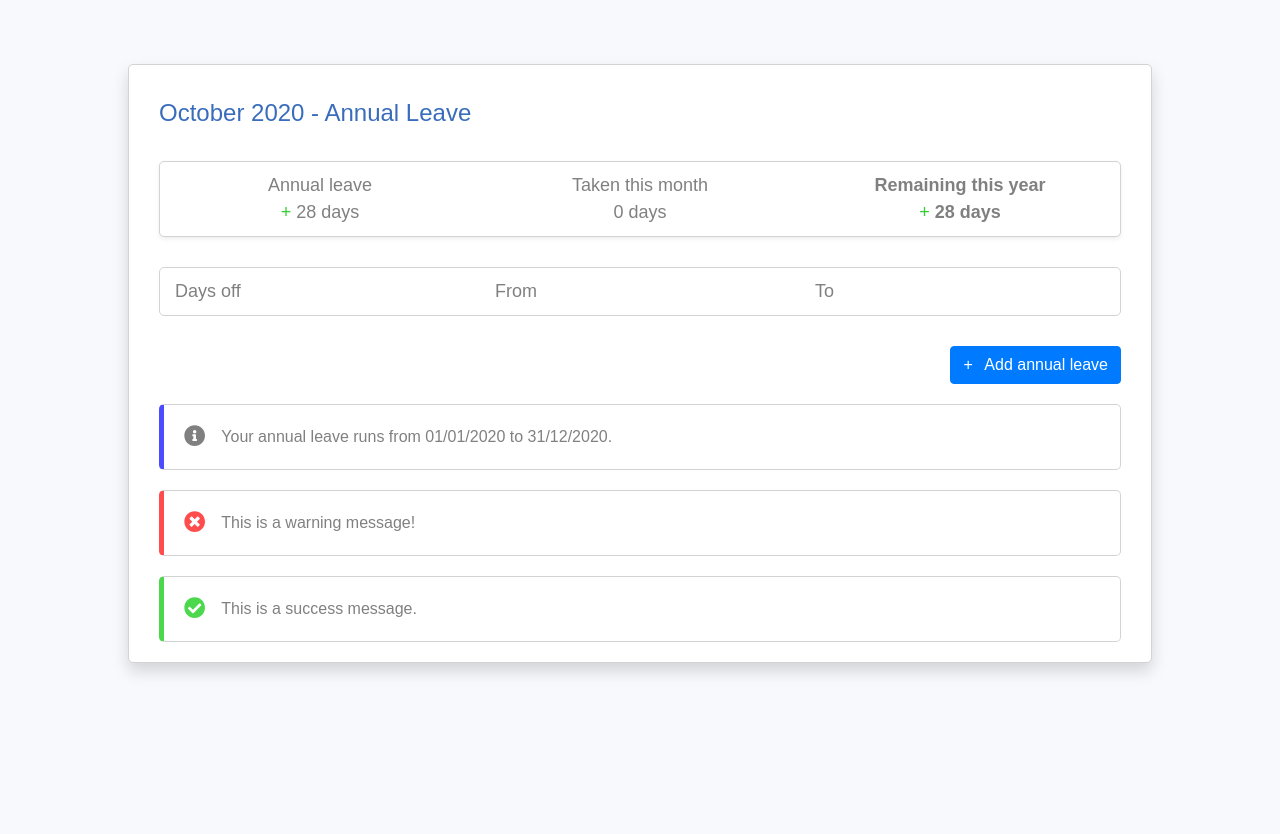
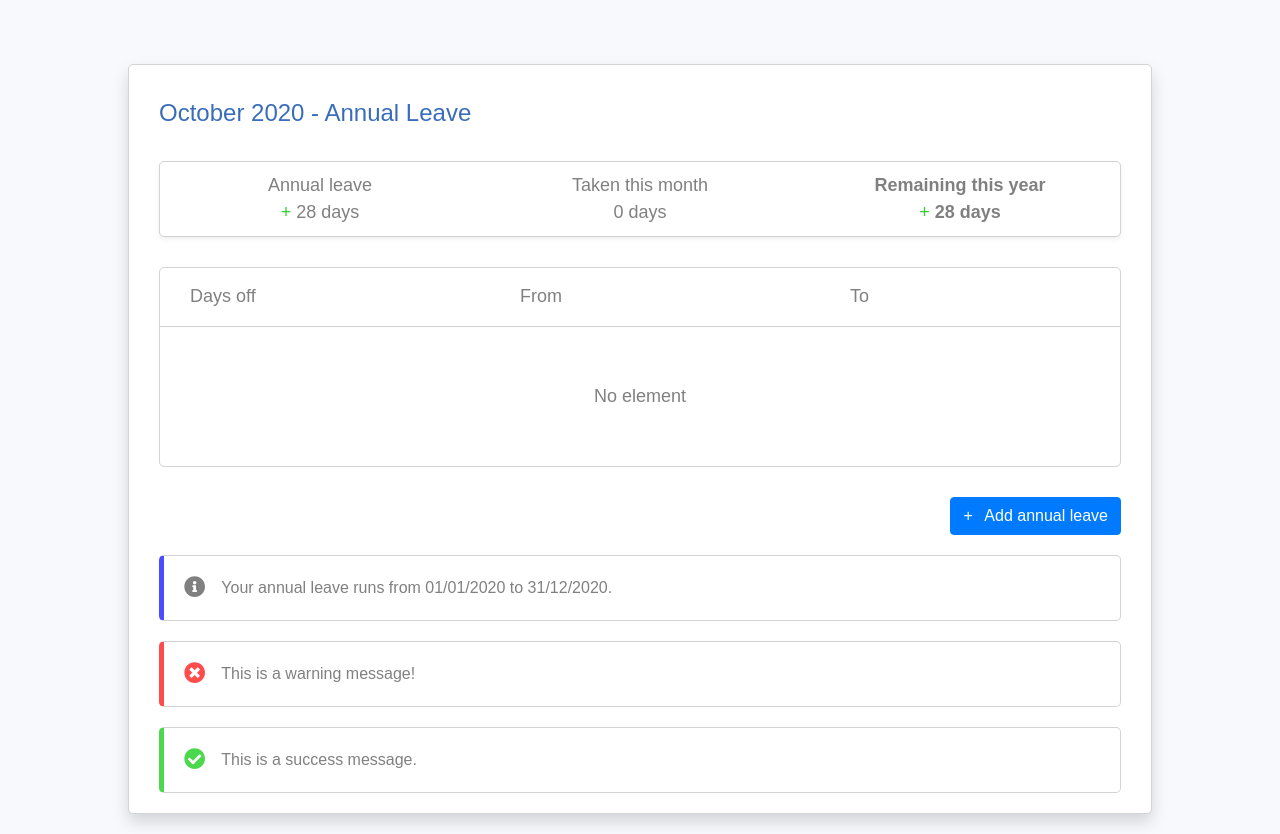
Before and after one commit to patrick-assaf/payfit-feature, a React (Create React App) app in the folder client/: page / in a window 1280 px wide. Before the commit the page ends 800 px from the top, so only its background shows below. Built offline with nearby package versions, Linux system fonts and the light colour scheme; the HTML template or start-up script is replaced by a standard one.

Commit message:
Add table elements for when table is empty

```diff
--- a/client/src/Components/LeaveTable.tsx
+++ b/client/src/Components/LeaveTable.tsx
@@ -7,7 +7,8 @@ interface Props {
 
 export const LeaveTable: React.FC<Props> = () => {
     return (
-        <div className="header-box row text-left">
+        <div className="table-box">
+            <div className="row">
                 <div className="col-sm header-title">
                     <div>Days off</div>
                 </div>
@@ -18,5 +19,10 @@ export const LeaveTable: React.FC<Props> = () => {
                     <div>To</div>
                 </div>
             </div>
+            <hr></hr>
+            <div className="text-center">
+                <p className="table-empty">No element</p>
+            </div>
+        </div>
     );
 };
--- a/client/src/Style.css
+++ b/client/src/Style.css
@@ -44,9 +44,40 @@ html, body {
     padding-bottom: 10px;
 }
 
-.header-title {
+.table-box {
+    border-style: solid;
+    border-color: lightgrey;
+    border-width: thin;
+    background-color: white;
+    border-radius: 5px;
+    width: auto;
+    margin-left: 30px;
+    margin-right: 30px;
+    margin-bottom: 20px;
+    margin-top: 30px;
+    padding-top: 15px;
+}
+
+.table-row {
+    padding-top: 20px;
+    padding-bottom: 20px;
+}
+
+hr {
+    border-top: 1px solid lightgray;
+    width: 100%;
+}
+
+.header-title, .table-empty {
     color: gray;
     font-size: large;
+    margin-left: 30px;
+    margin-right: 30px;
+}
+
+.table-empty {
+    padding-top: 40px;
+    padding-bottom: 40px;
 }
 
 .message-text {
```
Lines whose indentation alone changed are shown as unchanged.
